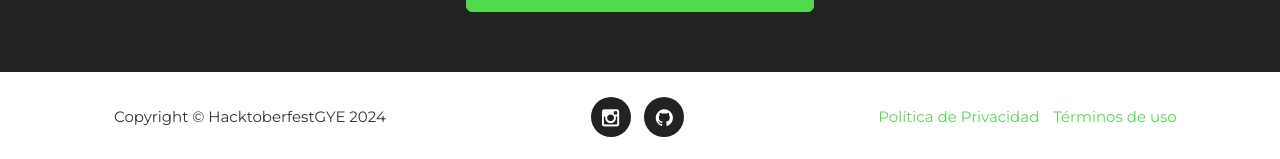
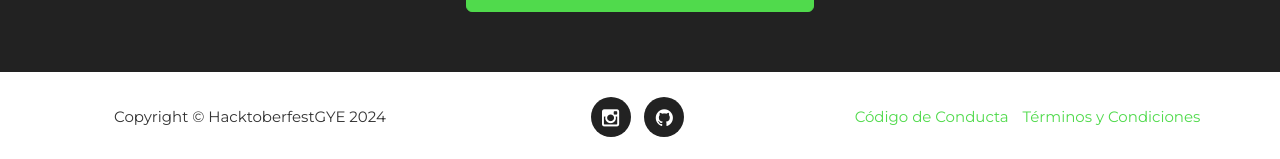
Before and after one commit to Hacktoberfest-GYE/hacktoberfestgye-landing, a Jekyll site: the page built from index.html, in a window 1280 px wide and 900 px high, scrolled down 3793 px. Shown: the part 738-897 px from the top of the window. Built offline with Jekyll 4.4.1, drawn with Linux system fonts in a browser that asks for light colours; some web fonts are replaced.

Commit message:
Replace links with the rigth ones for terms and code of conduct

```diff
--- a/_includes/footer.html
+++ b/_includes/footer.html
@@ -14,9 +14,9 @@
                 </div>
                 <div class="col-md-4">
                     <ul class="list-inline quicklinks">
-                        <li><a href="#">Política de Privacidad</a>
+                        <li><a href="/code-conduct">Código de Conducta</a>
                         </li>
-                        <li><a href="#">Términos de uso</a>
+                        <li><a href="/terms-conditions">Términos y Condiciones</a>
                         </li>
                     </ul>
                 </div>
```
